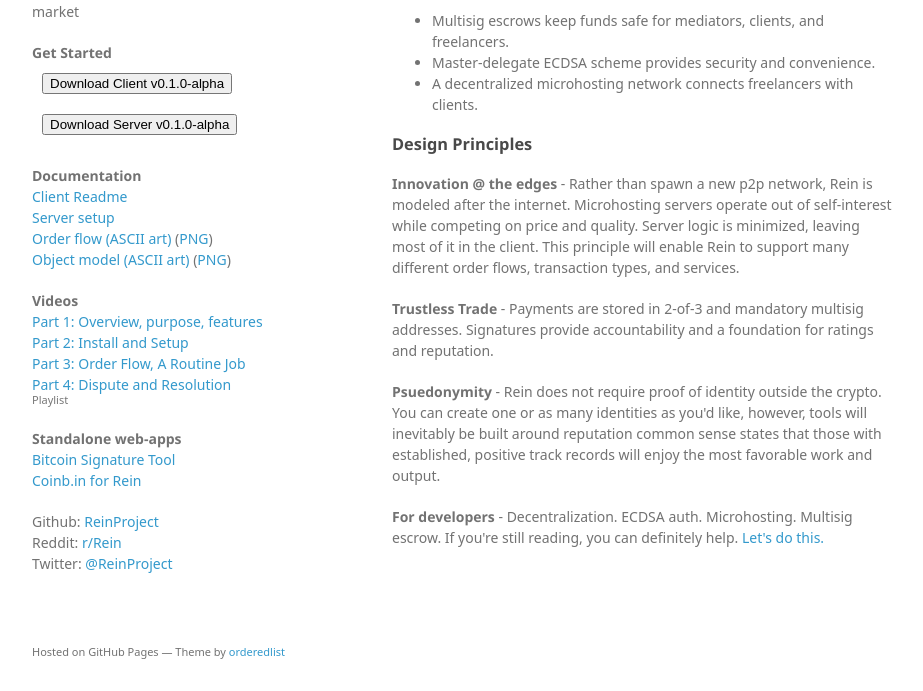
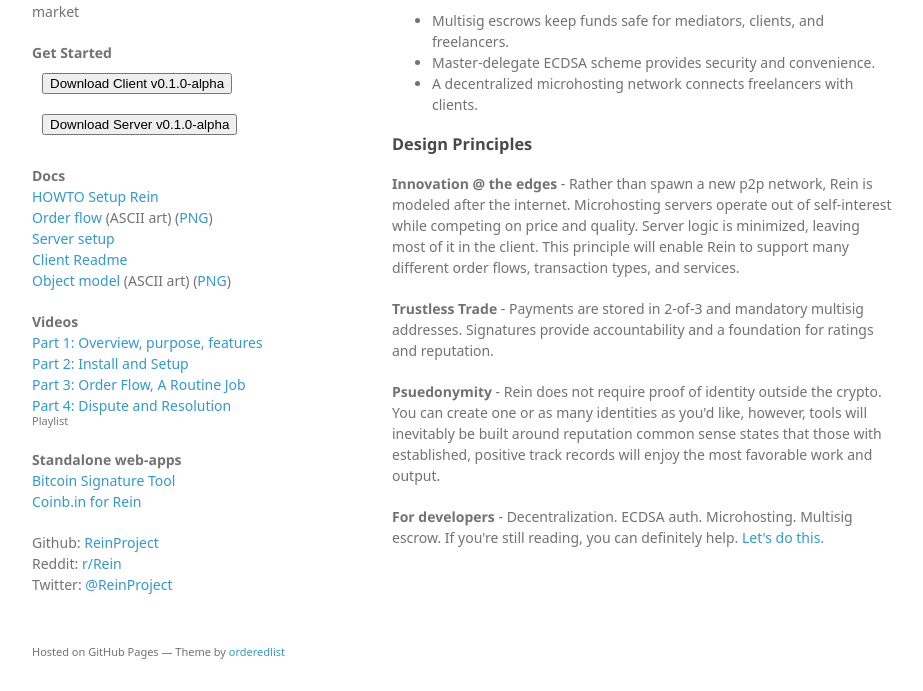
Before and after one commit to ReinProject/reinproject.github.io, a plain HTML site: page index.html in a window 1280 px wide. Shown: the part 109-800 px from the top of the page, without its empty margins (178-1101 px from the left). Drawn offline with Linux system fonts and the light colour scheme; a web font is replaced by a local one.

Commit message:
add link and images for HOWTO

```diff
--- a/index.html
+++ b/index.html
@@ -23,11 +23,12 @@
         <a href="https://github.com/ReinProject/python-rein/archive/v0.1.0-alpha.zip"><button style="margin: 10px;">Download Client v0.1.0-alpha</button></a><br />
         <a href="https://github.com/ReinProject/causeway/archive/v0.1.0-alpha.zip"><button style="margin:10px;">Download Server v0.1.0-alpha</button></a></p>
 
-        <p class="view"><b>Documentation</b><br />
+        <p class="view"><b>Docs</b><br />
+        <a href="https://github.com/ReinProject/python-rein/blob/master/doc/HOWTO-setup-rein.md">HOWTO Setup Rein</a><br />
+        <a href="/rein_order_flow.txt">Order flow</a> (ASCII art) (<a href="/img/order_flow.png">PNG</a>)<br />
+        <a href="https://github.com/ReinProject/causeway/blob/master/doc/server_setup.md">Server setup</a><br />
         <a href="https://github.com/ReinProject/python-rein/blob/master/README.md">Client Readme</a><br />
-        <a href="https://github.com/ReinProject/causeway/blob/master/doc/server_setup.md">Server setup</a><br />
-        <a href="/rein_order_flow.txt">Order flow (ASCII art)</a> (<a href="/order_flow.png">PNG</a>)<br />
-        <a href="/rein_object_model.txt">Object model (ASCII art)</a> (<a href="/rein_object_model.png">PNG</a>)</p>
+        <a href="/rein_object_model.txt">Object model</a> (ASCII art) (<a href="/img/rein_object_model.png">PNG</a>)</p>
 
         <p class="view"><b>Videos</b><br />
         <a href="https://www.youtube.com/watch?v=SxarcArLVds">Part 1: Overview, purpose, features</a><br />
```
Also changed, not shown: img/backup.png (added), img/causeway_object_model.png (renamed from causeway_object_model.png), img/debug.png (added), img/dumpprivkey1.png (added), img/dumpprivkey2.png (added), img/encrypt.png (added), img/master-signing.png (added), img/rein-enroll.png (added), img/rein-enroll2.png (added), img/rein_object_model.png (renamed from rein_object_model.png).
